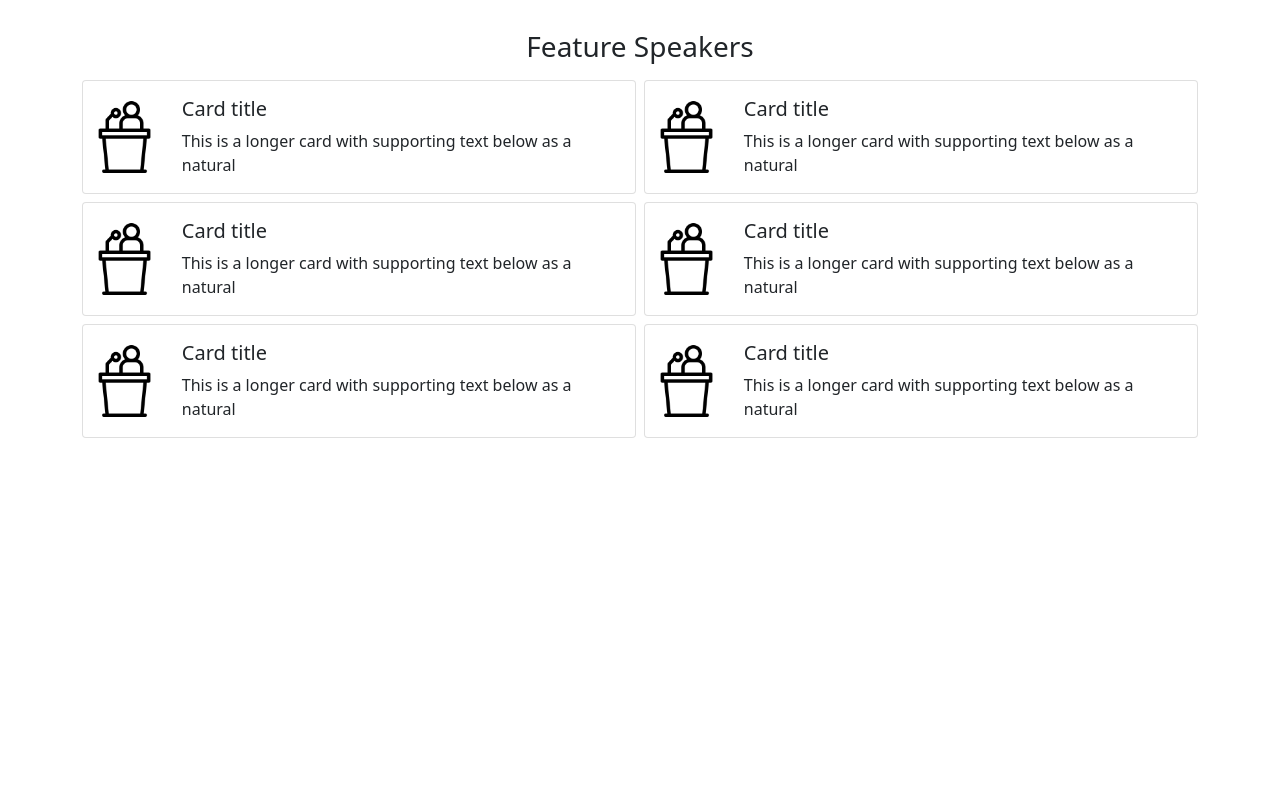
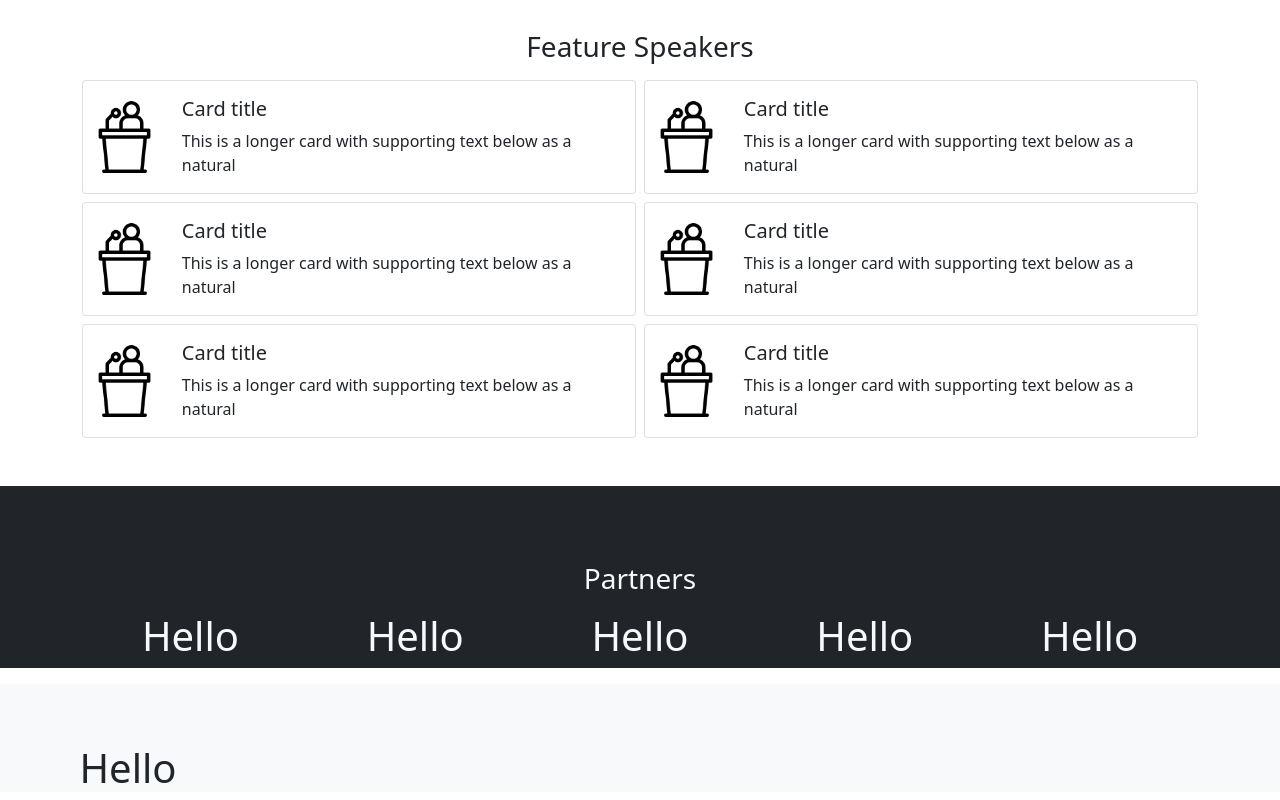
Before and after one commit to micheaol/module-one-capstone, a plain HTML site: page index.htm in a window 1280 px wide. Shown: the part 1125-1925 px from the top of the page. Before the commit the page ends 1611 px from the top, so only its background shows below. Drawn offline with nearby package versions, Linux system fonts and the light colour scheme.

Commit message:
feat:add programe section

```diff
--- a/index.htm
+++ b/index.htm
@@ -212,6 +212,39 @@
           </div>
           </div>
         </section>
+        <section id="partner-section" class="my-3 bg-dark d-none d-md-block">
+          <div class="container-lg">
+            <div class="text-center text-light my-3">
+              <h3>
+                  Partners
+              </h3>
+          </div>
+              <div class="row row-cols-1 row-cols-md-5 g-2 text-center">
+                  <div class="col text-light">
+                    <h1>Hello</h1>
+                  </div>
+                  <div class="col text-light">
+                    <h1>Hello</h1>
+                  </div>
+                  <div class="col text-light">
+                    <h1>Hello</h1>
+                  </div>
+                  <div class="col text-light">
+                    <h1>Hello</h1>
+                  </div>
+                  <div class="col text-light">
+                    <h1>Hello</h1>
+                  </div>
+              </div>
+          </div>
+        </section>
+        <section id="footer-section" class="d-none d-md-block bg-light">
+          <div class="contsiner-lg row-cols-1 row-cols-md-5 text-center">
+            <div class="col text-dark">
+              <h1>Hello</h1>
+            </div>
+          </div>
+        </section>
 <!-- Latest compiled JavaScript -->
 <script src="https://cdn.jsdelivr.net/npm/bootstrap@5.1.1/dist/js/bootstrap.bundle.min.js"></script>
 </body>
```
